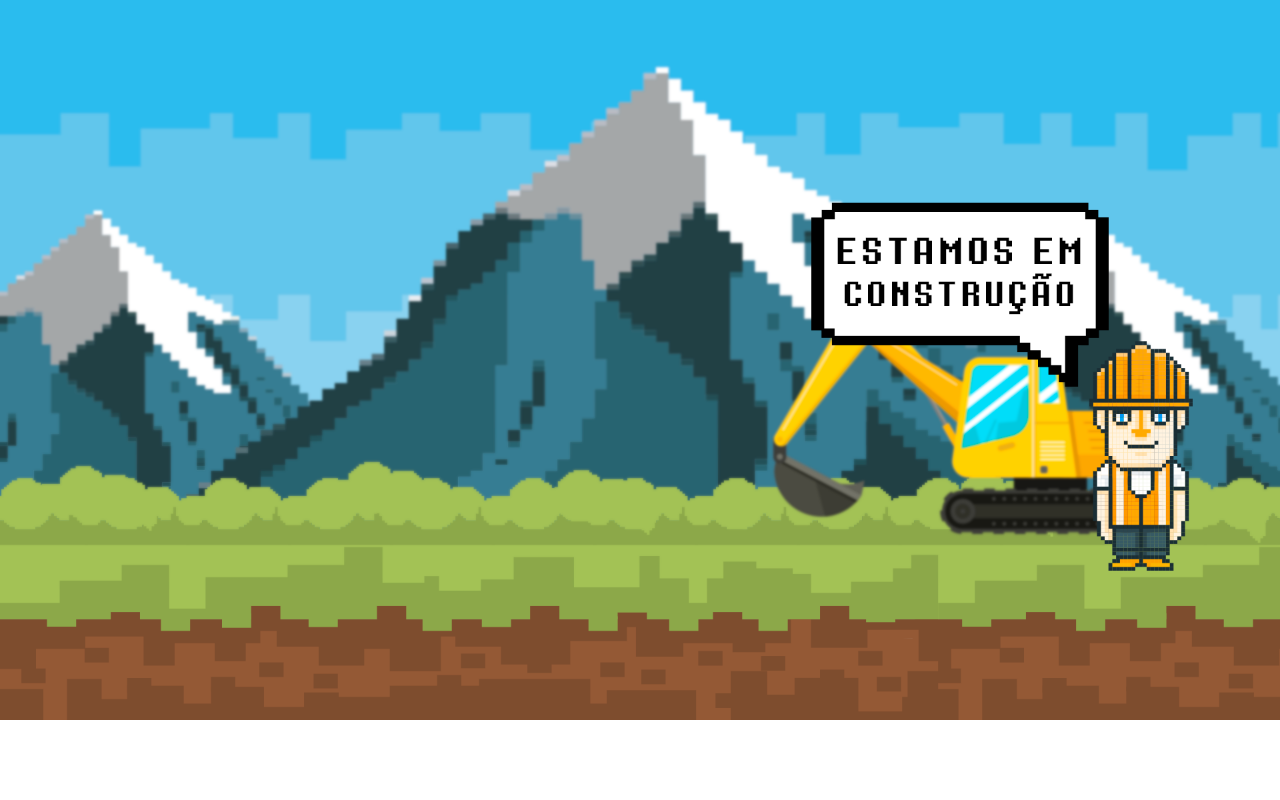
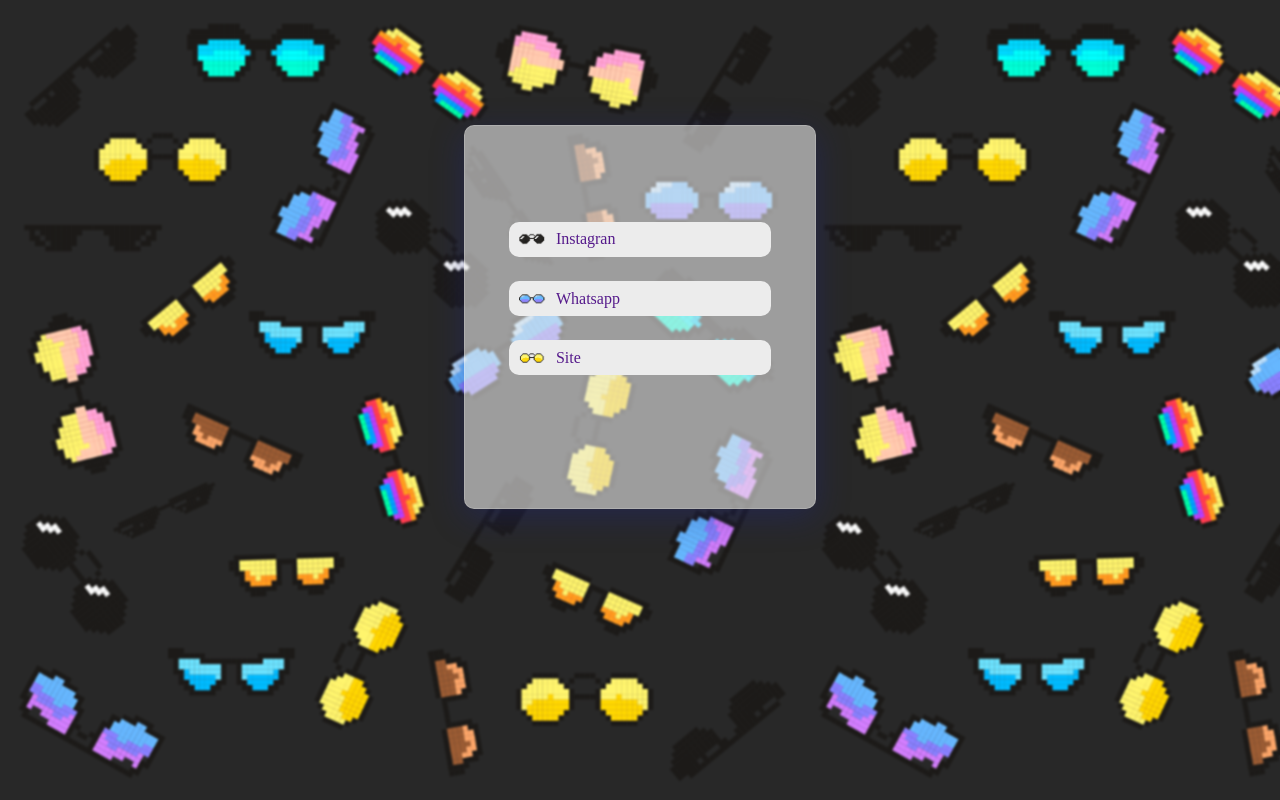
Before and after one commit to diegosmp/letssunglass, a plain HTML site: page public/index.html in a window 1280 px wide. Drawn offline with Linux system fonts and the light colour scheme.

Commit message:
Add style css

```diff
--- a/public/index.html
+++ b/public/index.html
@@ -8,6 +8,16 @@
     <link rel="stylesheet" href="../src/style/style.css">
 </head>
 <body>
-
+ <main>
+    <div class="container">
+        <div class="main">
+            <ul>
+                <li><div class="oculos-icon"><img src="../src/assets/glasse-black.png" alt="glasse"></div><a href="">Instagran</a></li>
+                <li><div class="oculos-icon"><img src="../src/assets/glasse-blue.png" alt="glasse"></div><a href="">Whatsapp</a></li>
+                <li><div class="oculos-icon"><img src="../src/assets/glasse-yellow.png" alt="glasse"></div><a href="">Site</a></li>
+            </ul>
+        </div>
+    </div>
+ </main>
 </body>
 </html>
--- a/src/style/style.css
+++ b/src/style/style.css
@@ -1,12 +1,69 @@
 * {
     margin: 0;
     padding: 0;
+    box-sizing: border-box;
 }
 
 body {
-    background-image: url('../assets/construction.png');
-    background-repeat: no-repeat;
-    background-size: 100%;
-    background-attachment: fixed;
-    max-width: 100%;
+    background-image: url('../assets/pattern-lets-sunglass.png');
+    background-size: contain;
+    backdrop-filter: blur(0.8px);
 }
+
+.container {
+    width: 100vw;
+    height: 100vh;
+    display: flex;
+    justify-content: center;
+    align-items: flex-start;
+    padding-top: 7.8rem;
+}
+
+.main {
+    display: flex;
+    justify-content: center;
+    align-items: flex-start;
+    width: 22rem;
+    height: 24rem;
+    padding-top: 6rem;
+    background: rgba( 236, 236, 236, 0.6 );
+    box-shadow: 0 8px 32px 0 rgba( 31, 38, 135, 0.37 );
+    backdrop-filter: blur( 4px );
+    -webkit-backdrop-filter: blur( 4px );
+    border-radius: 10px;
+    border: 1px solid rgba( 255, 255, 255, 0.18 );
+}
+
+.main > ul {
+    width: 75%;
+}
+
+.main ul > li {
+    margin-bottom: 1.5rem;
+    height: 2.2rem;
+    width: 100%;
+    list-style: none;
+    display: flex;
+    align-items: center;
+    padding-left: 0.6rem;
+    background: #ececec;
+    border-radius: 10px;
+
+}
+
+.oculos-icon {
+    margin-right: 0.6rem;
+    display: flex;
+    justify-content: center;
+}
+
+.oculos-icon > img {
+    max-width:28px;
+    max-height:28px;
+    width: auto;
+    height: auto;
+}
+
+.main ul > li > a {
+    text-decoration: none;
+}
```
Also changed, not shown: src/assets/glasse-black.png (added), src/assets/glasse-blue.png (added), src/assets/glasse-yellow.png (added), src/assets/pattern-lets-sunglass.png (added).
